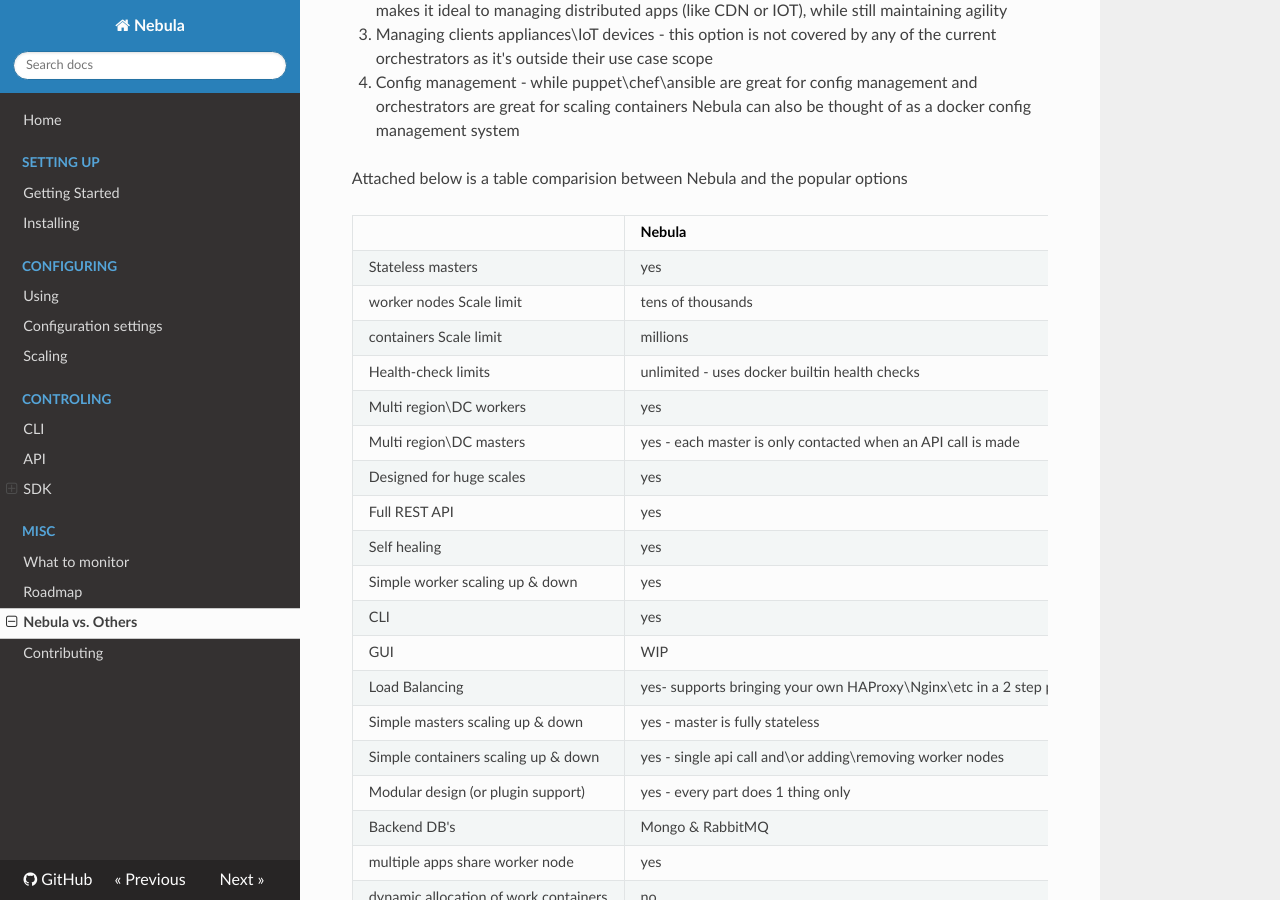
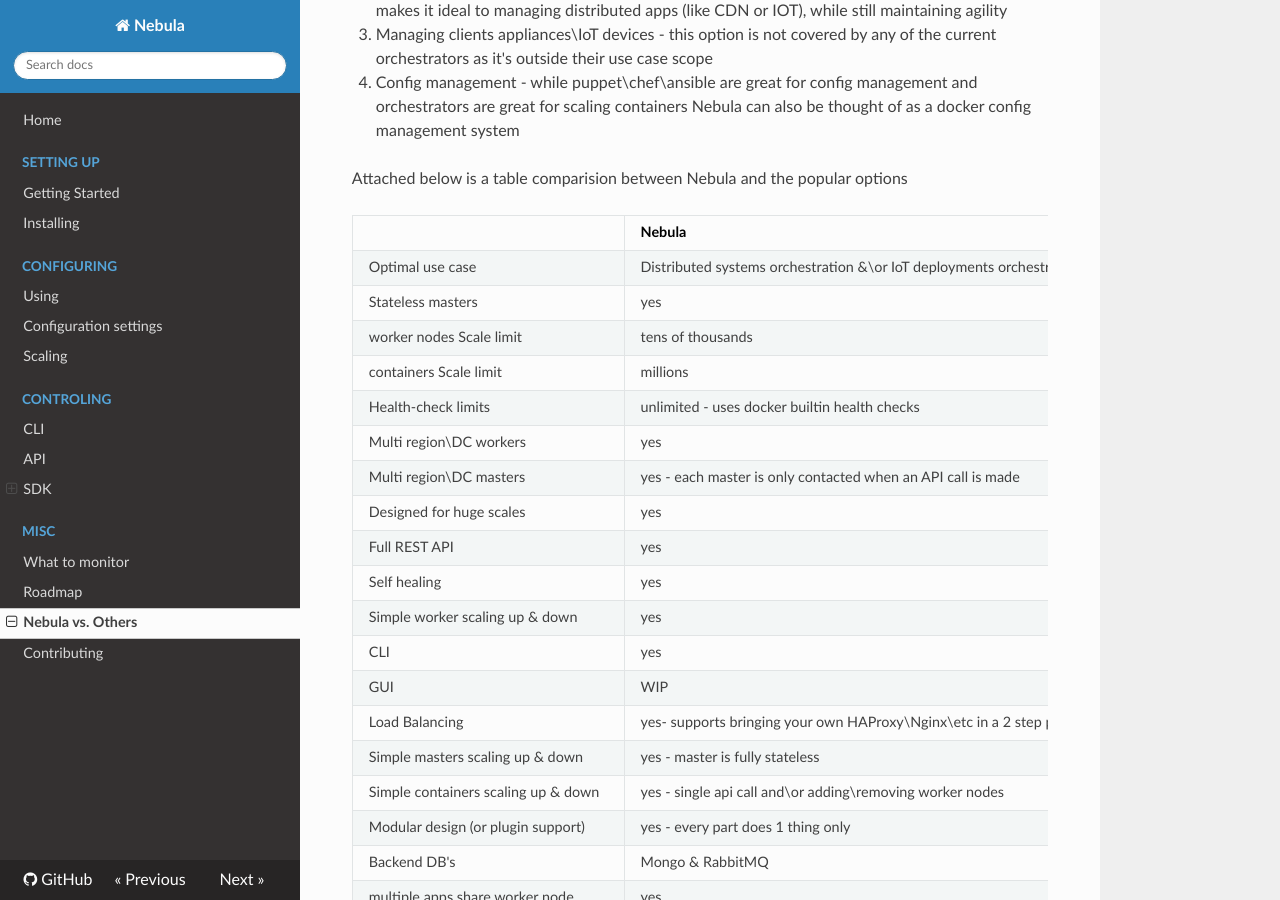
Before and after one commit to nebula-orchestrator/docs, an MkDocs documentation site: the page built from docs/compare2orchestrators.md, in a window 1280 px wide and 900 px high, scrolled down 390 px. Built offline with MkDocs 1.6.1, drawn with Linux system fonts in a browser that asks for light colours; nearby versions of some CDN libraries; old or Windows-style settings are respelled for this version of MkDocs.

Commit message:
adding optimal use case for compare chart

```diff
--- a/docs/compare2orchestrators.md
+++ b/docs/compare2orchestrators.md
@@ -14,6 +14,7 @@
 
 |  | Nebula | Mesos+Marathon\DC/OS | Kubernetes | Swarm |
 |-------------------------------------|---------------------------------------------------------------------------------------------------------------------------------------------------|------------------------------------------------------------------------------------------------------------------------------|-------------------------------------------------------------------------------------|-------------------------------------------------------------------------------------------------------------|
+| Optimal use case  | Distributed systems orchestration &\or IoT deployments orchestration | DataCenter orchestration | DataCenter orchestration | DataCenter orchestration |
 | Stateless masters | yes | yes | yes | no - data stored in local master raft consensus  |
 | worker nodes Scale limit | tens of thousands  | tens of thousands | 1000-5000 depending on version | unknown |
 | containers Scale limit | millions | millions | 120000 | unknown |
```
